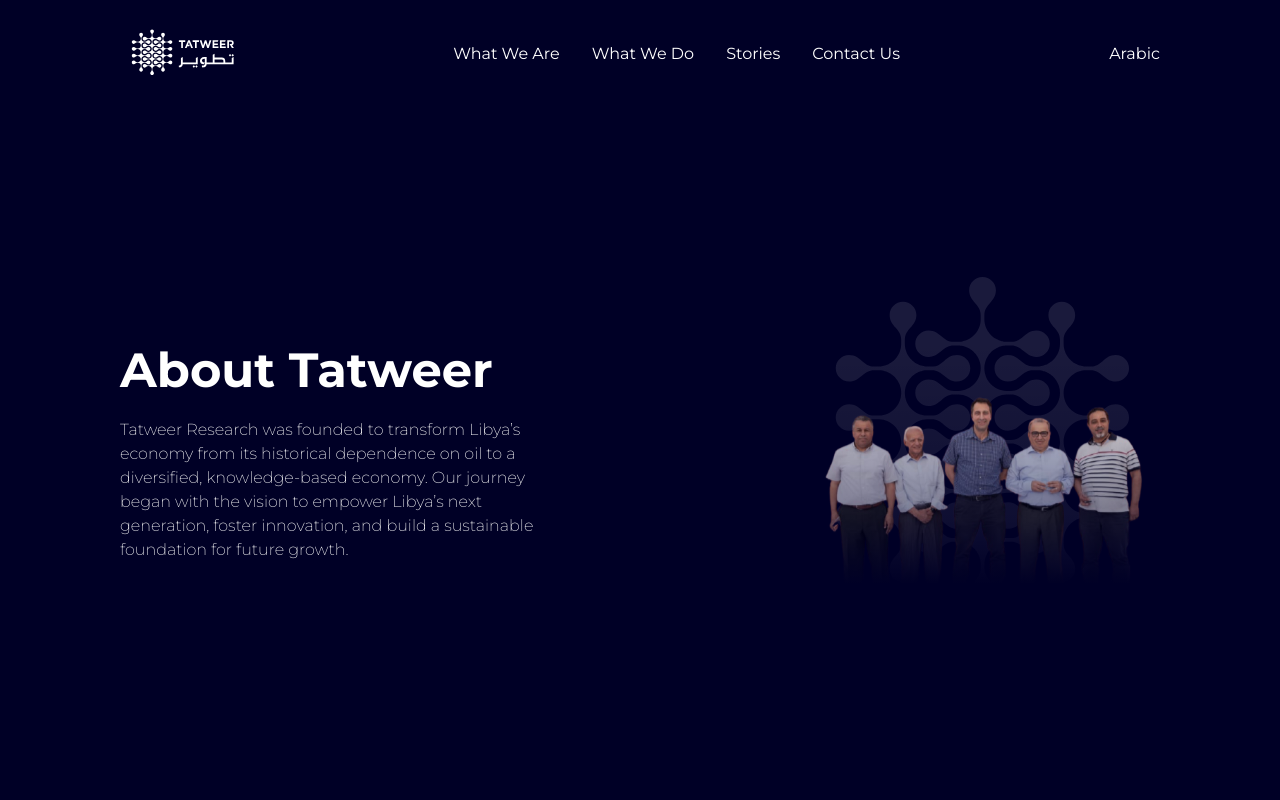
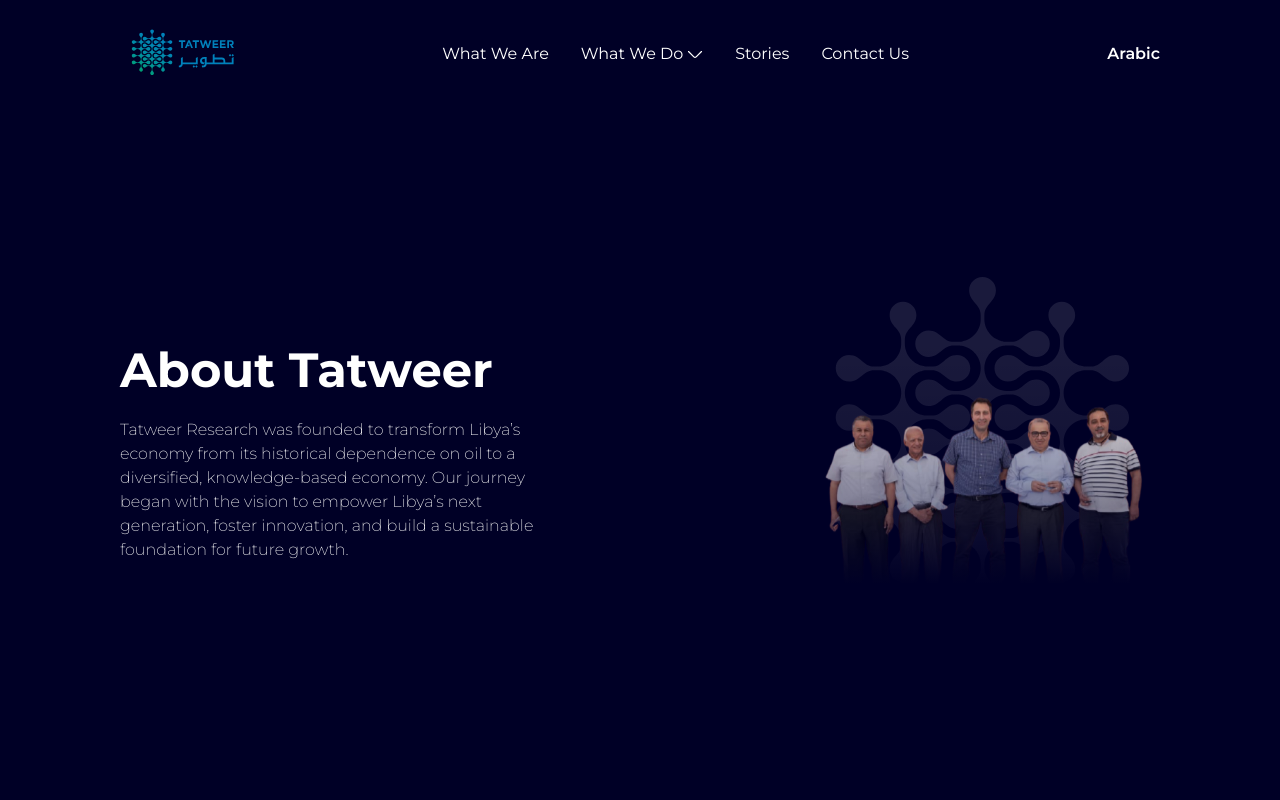
Before and after one commit to Abdullah-Jehani/Tatweer-Website, a Vue app: page /WhatWeDoView in a window 1280 px wide. Shown: the top 800 px of the page. Built offline with nearby package versions, Linux system fonts and the light colour scheme.

Commit message:
updated the responsive of the what we do page

```diff
--- a/src/App.vue
+++ b/src/App.vue
@@ -8,7 +8,7 @@
 <template>
   <main
     v-if="route.path !== '/'"
-    class="w-full md:px-[120px] px-8 grid grid-cols-12"
+    class="w-full md:px-[120px] px-8 grid grid-cols-12 sticky top-0 z-50"
   >
     <!-- Navbar -->
     <div class="col-start-1 col-span-full">
--- a/src/components/WhatWeDo/OurTeamSectionComponent.vue
+++ b/src/components/WhatWeDo/OurTeamSectionComponent.vue
@@ -1,8 +1,14 @@
 <template>
   <div>
-    <h1 class="text-4xl font-semibold text-whiteColor text-center">Our Team</h1>
-    <div class="w-full grid grid-cols-12 gap-x-4">
-      <div v-for="(member, index) in members" :key="index" class="col-span-3">
+    <h1 class="md:text-4xl text-5xl font-semibold text-whiteColor text-center">
+      Our Team
+    </h1>
+    <div class="w-full grid grid-cols-12 md:gap-x-4 gap-x-0">
+      <div
+        v-for="(member, index) in members"
+        :key="index"
+        class="md:col-span-3 col-span-full"
+      >
         <TeamComponent
           :gradientStart="member.gradientStart"
           :gradientEnd="member.gradientEnd"
--- a/src/components/WhatWeDo/SocialResponsibilitySectionComponent.vue
+++ b/src/components/WhatWeDo/SocialResponsibilitySectionComponent.vue
@@ -1,6 +1,8 @@
 <template>
   <div class="grid grid-cols-12 w-full relative">
-    <div class="col-start-1 col-span-5 place-content-center pl-[120px]">
+    <div
+      class="col-start-1 col-span-full md:col-span-5 place-content-center md:pl-[120px] px-8 md:px-0"
+    >
       <h1 class="text-4xl font-semibold leading-tight text-whiteColor mb-4">
         Social Responsibility
       </h1>
@@ -16,7 +18,7 @@
 
     <!-- Gradient Border Section -->
     <div
-      class="col-start-9 col-span-full p-[4px] bg-gradient-to-r from-greenColor to-secondary rounded-lg z-0 relative"
+      class="md:col-start-9 col-start-1 col-span-full p-[3px] bg-gradient-to-r from-greenColor to-secondary rounded-lg z-0 relative"
     >
       <div
         class="bg-main w-full h-full rounded-lg grid grid-cols-12 text-white"
@@ -27,7 +29,7 @@
     <img
       src="../../../public/images/SocialResponsibility.png"
       alt="Image"
-      class="absolute col-start-8 top-1/2 -translate-y-1/2 z-10"
+      class="absolute md:col-start-8 col-start-1 top-2/3 md:top-1/2 translate-y-1/4 md:-translate-y-1/2 z-10"
     />
   </div>
 </template>
--- a/src/components/WhatWeDo/VisionSectionComponent.vue
+++ b/src/components/WhatWeDo/VisionSectionComponent.vue
@@ -18,7 +18,7 @@
       class="md:col-start-9 col-start-1 md:col-span-3 col-span-full px-8 flex justify-center md:items-center items-start mt-36 md:mt-0"
     >
       <div class="text-white">
-        <h1 class="md:text-4xl text-5xl font-semibold mb-4">Vision</h1>
+        <h1 class="text-4xl font-semibold mb-4">Vision</h1>
         <p class="font-light text-lg md:text-base leading-6 md:leading-normal">
           To be a catalyst for establishing a knowledge-based economy and
           supporting the private sector in Libya
--- a/src/components/main/FooterComponent.vue
+++ b/src/components/main/FooterComponent.vue
@@ -109,7 +109,9 @@
       <h1>Oil & Gas Production Dashboard</h1>
     </div>
     <div class="col-start-11 col-span-2 text-white space-y-4">
-      <h1 class="font-semibold mb-10">Digital Transformation</h1>
+      <h1 class="font-semibold mb-10 md:text-base text-[4px]">
+        Digital Transformation
+      </h1>
       <h1>TGP</h1>
       <h1>C4C</h1>
       <h1>Tamkeen</h1>
--- a/src/components/main/navBarComponent.vue
+++ b/src/components/main/navBarComponent.vue
@@ -2,22 +2,55 @@
   <div
     class="w-full flex justify-between items-center text-white my-5 bg-transparent"
   >
+    <!-- Logo Section -->
     <div>
-      <img src="../../../public/logo/TatweerLogo.svg" alt="Tatweer Logo" />
+      <div v-if="isHomePage">
+        <router-link to="/">
+          <img src="../../../public/logo/TatweerLogo.svg" alt="Tatweer Logo" />
+        </router-link>
+      </div>
+      <div v-else>
+        <router-link to="/">
+          <img src="../../../public/logo/TatweerColor.svg" alt="" />
+        </router-link>
+      </div>
     </div>
 
+    <!-- Navbar Links -->
     <div class="md:flex justify-between space-x-8 hidden">
-      <h1><router-link to="/"> What We Are</router-link></h1>
-      <h1><router-link to="/WhatWeDoView">What We Do</router-link></h1>
+      <h1><router-link to="/">What We Are</router-link></h1>
+
+      <!-- "What We Do" with Dropdown -->
+      <h1>
+        <div class="relative">
+          <router-link to="/WhatWeDoView" class="flex items-center space-x-1">
+            <span>What We Do</span>
+            <img
+              src="../../../public/icons/DropDown.svg"
+              alt=""
+              class="w-4 h-4"
+            />
+          </router-link>
+        </div>
+      </h1>
+
       <h1>Stories</h1>
       <h1>Contact Us</h1>
     </div>
+
+    <!-- Arabic Section -->
     <div class="hidden md:block">
-      <h1>Arabic</h1>
+      <h1
+        class="text-white font-semibold"
+        :class="{ 'text-secondary': !isHomePage }"
+      >
+        Arabic
+      </h1>
     </div>
   </div>
 </template>
 
 <script setup>
 import router from "../../router";
+const isHomePage = router.currentRoute.value.path === "/";
 </script>
--- a/src/helper/TeamComponent.vue
+++ b/src/helper/TeamComponent.vue
@@ -1,8 +1,10 @@
 <template>
-  <div class="h-screen w-full flex items-center justify-center">
+  <div
+    class="h-fit md:h-screen mb-12 md:mb-0 w-full flex items-center justify-center"
+  >
     <!-- Hoverable Component -->
     <div
-      class="group relative w-full h-3/4 rounded-lg transition-all duration-300 flex flex-col items-center"
+      class="group relative w-full md:h-3/4 h-1/2 rounded-lg transition-all duration-300 flex flex-col items-center"
     >
       <!-- Background and Border on Hover -->
       <div
@@ -41,7 +43,7 @@
       </div>
 
       <!-- Text and Icons Section -->
-      <div class="mt-6 text-white text-center z-10 flex flex-col items-center">
+      <div class="my-6 text-white text-center z-10 flex flex-col items-center">
         <h1 class="text-lg font-semibold mb-2">Khalid Almufti</h1>
         <p class="font-extralight mb-14">Founder & CEO</p>
         <p class="font-extralight mb-4">Khalid@Tatweerresearch.org</p>
--- a/src/views/WhatWeDo/WhatWeDoView.vue
+++ b/src/views/WhatWeDo/WhatWeDoView.vue
@@ -13,7 +13,7 @@
   <div class="w-full h-screen px-8 md:px-[120px] grid grid-cols-12">
     <ValuesSectionComponent class="col-start-1 col-span-full" />
   </div>
-  <div class="w-full h-screen grid grid-cols-12 mb-72">
+  <div class="w-full md:h-screen h-[85vh] grid grid-cols-12 mb-72">
     <SocialResponsibilitySectionComponent class="col-start-1 col-span-full" />
   </div>
   <div class="px-8 md:px-[120px] grid grid-cols-12 gap-4">
```
Also changed, not shown: public/icons/DropDown.svg (added), public/logo/TatweerColor.svg (added).
